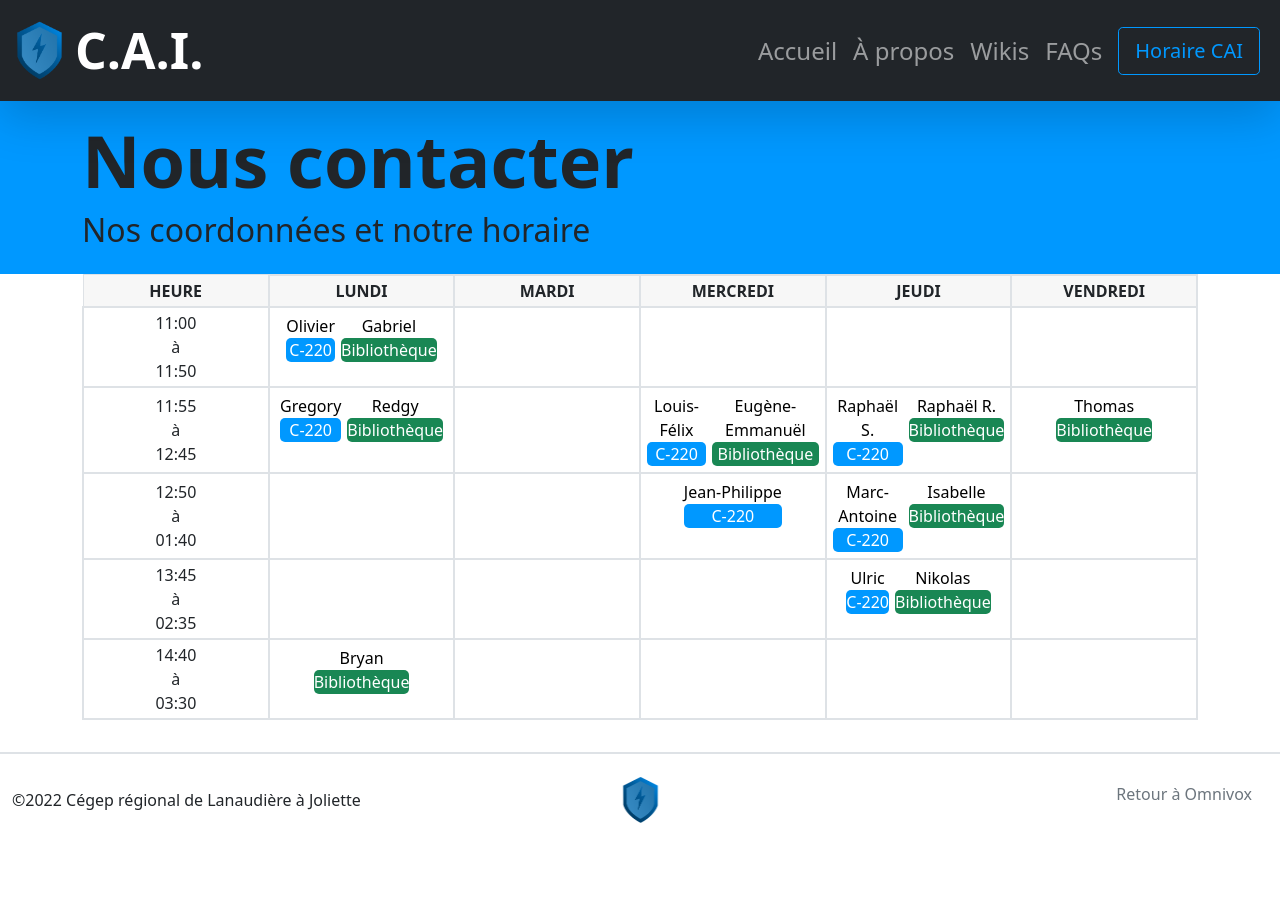
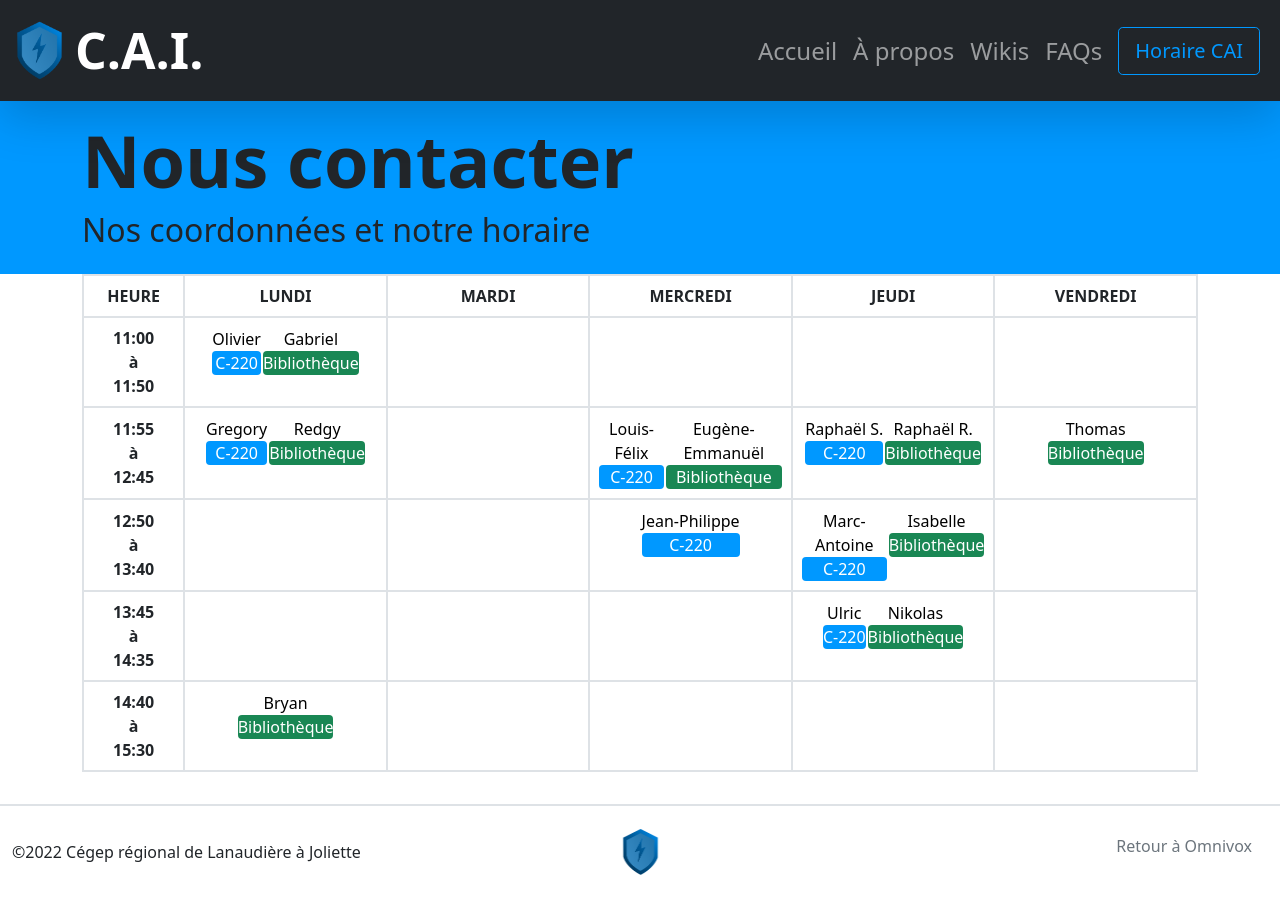
Before and after one commit to darkhappy/projet-soutien, a React (Create React App) app: page /contact in a window 1280 px wide. Before the commit the page ends 846 px from the top, so only its background shows below. Built offline with nearby package versions, Linux system fonts and the light colour scheme.

Commit message:
Updating the schedule because it was trash

```diff
--- a/src/routes/Contact/Contact.jsx
+++ b/src/routes/Contact/Contact.jsx
@@ -1,4 +1,3 @@
-import "./contact.css";
 import schedule from "../../data/schedule.json";
 import dayjs from "dayjs";
 import CustomParseFormat from "dayjs/plugin/customParseFormat";
@@ -26,7 +25,7 @@ export default function Contact() {
           <table className="table table-bordered text-center ">
             <thead>
               <tr className="bg-light-gray">
-                <th className="text-uppercase border-1">Heure</th>
+                <th className="text-uppercase border-2">Heure</th>
                 <th className="text-uppercase border-2">Lundi</th>
                 <th className="text-uppercase border-2">Mardi</th>
                 <th className="text-uppercase border-2">Mercredi</th>
@@ -48,13 +47,15 @@ function Horaire() {
     <tbody>
       {hours.map((hour) => (
         <tr className="border-2">
-          <td className="align-middle border-2">
-            <div>{hour}</div>
-            <div>à</div>
-            <div>{dayjs(hour, "hh:mm").add(50, "m").format("hh:mm")}</div>
-          </td>
+          <th className="align-middle border-2 col-1" scope="row">
+            {hour}
+            <br />
+            à
+            <br/>
+            {dayjs(hour, "HH:mm").add(50, "m").format("HH:mm")}
+          </th>
           {[1, 2, 3, 4, 5].map((jour) => (
-            <td className="border-2 col-sm-2">
+            <td className="border-2 col-2">
               {" "}
               {Disponibilite(jour, hour).length > 0 ? (
                 <table className="d-flex justify-content-center">
@@ -70,8 +71,8 @@ function Horaire() {
                         className={
                           personne.local ===
                           "C-220"
-                            ? "bg-primary border-radius-5 text-white"
-                            : "bg-success border-radius-5 text-white"
+                            ? "bg-primary rounded text-white"
+                            : "bg-success rounded text-white"
                         }
                       >
                         {personne.local}
--- a/src/routes/Contact/contact.css
+++ /dev/null
@@ -1,143 +0,0 @@
-.bg-light-gray {
-  background-color: #f7f7f7;
-}
-.table-bordered thead td,
-.table-bordered thead th {
-  border-bottom-width: 2px;
-}
-.table thead th {
-  vertical-align: bottom;
-  border-bottom: 2px solid #dee2e6;
-}
-.table-bordered td,
-.table-bordered th {
-  border: 1px solid #dee2e6;
-}
-
-.bg-sky.box-shadow {
-  box-shadow: 0px 5px 0px 0px #00a2a7;
-}
-
-.bg-orange.box-shadow {
-  box-shadow: 0px 5px 0px 0px #af4305;
-}
-
-.bg-green.box-shadow {
-  box-shadow: 0px 5px 0px 0px #4ca520;
-}
-
-.bg-yellow.box-shadow {
-  box-shadow: 0px 5px 0px 0px #dcbf02;
-}
-
-.bg-pink.box-shadow {
-  box-shadow: 0px 5px 0px 0px #e82d8b;
-}
-
-.bg-purple.box-shadow {
-  box-shadow: 0px 5px 0px 0px #8343e8;
-}
-
-.bg-lightred.box-shadow {
-  box-shadow: 0px 5px 0px 0px #d84213;
-}
-
-.bg-sky {
-  background-color: #02c2c7;
-}
-
-.bg-orange {
-  background-color: #e95601;
-}
-
-.bg-green {
-  background-color: #5bbd2a;
-}
-
-.bg-yellow {
-  background-color: #f0d001;
-}
-
-.bg-pink {
-  background-color: #ff48a4;
-}
-
-.bg-purple {
-  background-color: #9d60ff;
-}
-
-.bg-lightred {
-  background-color: #ff5722;
-}
-
-.bg-red {
-  background-color: #ff5733;
-}
-
-.bg-blue {
-  background-color: #0293f5;
-}
-
-.bg-black {
-  background-color: #000000;
-}
-
-.bg-gray {
-  background-color: #808080;
-}
-
-.bg-brown {
-  background-color: #964b00;
-}
-
-.bg-lightgreen {
-  background-color: #90ee90;
-}
-
-.bg-darkblue {
-  background-color: #00008b;
-}
-
-.bg-darkgreen {
-  background-color: #013220;
-}
-
-.padding-15px-lr {
-  padding-left: 15px;
-  padding-right: 15px;
-}
-.padding-5px-tb {
-  padding-top: 5px;
-  padding-bottom: 5px;
-}
-.margin-10px-bottom {
-  margin-bottom: 10px;
-}
-.border-radius-5 {
-  border-radius: 5px;
-}
-
-.margin-10px-top {
-  margin-top: 10px;
-}
-.font-size14 {
-  font-size: 14px;
-}
-
-.text-light-gray {
-  color: #d6d5d5;
-}
-.font-size13 {
-  font-size: 13px;
-}
-
-.table-bordered td,
-.table-bordered th {
-  border: 1px solid #dee2e6;
-}
-.table td,
-.table th {
-  padding: 3px;
-  vertical-align: top;
-  border-top: 1px solid #dee2e6;
-}
```
